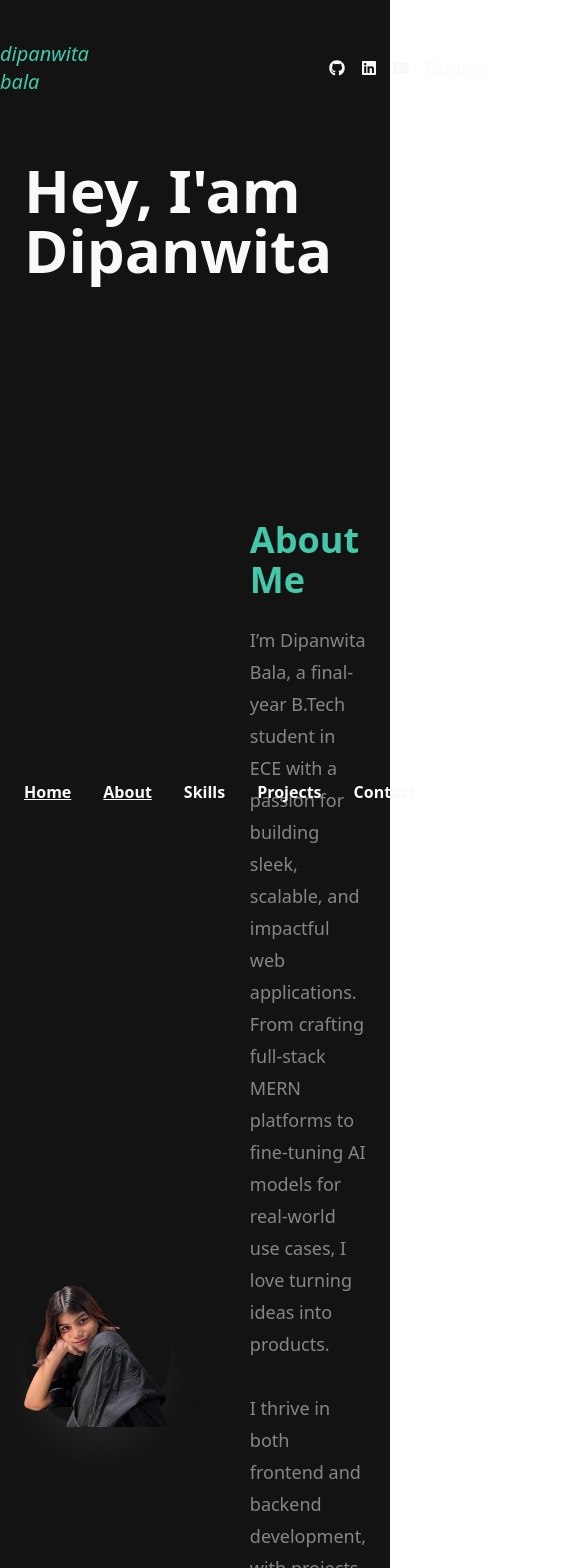
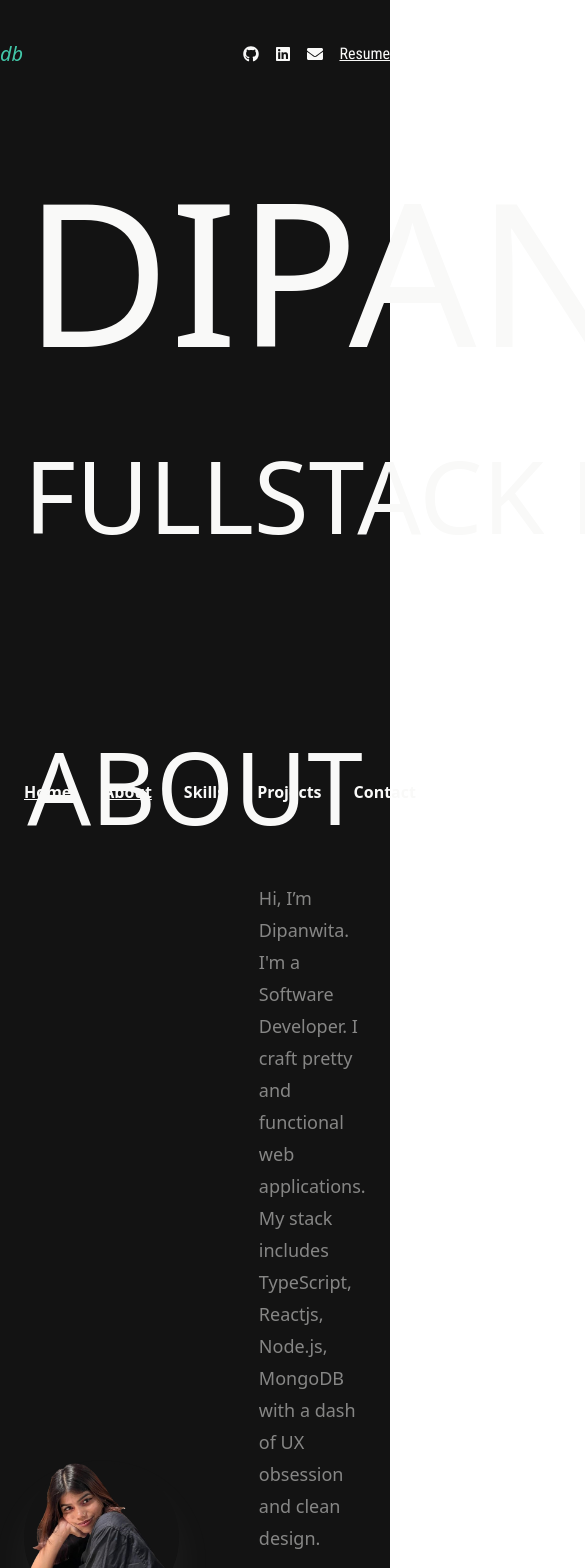
Before and after one commit to Dip-Bala/portfolio-v1, a React (Vite) app: page / in a window 390 px wide. Shown: the top 1568 px of the page, 585 px wide, since content can reach past the window. Built offline with nearby package versions, Linux system fonts and the light colour scheme.

Commit message:
new design

```diff
--- a/src/App.tsx
+++ b/src/App.tsx
@@ -23,12 +23,13 @@ function App() {
 
 export default App
 
-function Hero(){
+function Hero() {
   return (
-    <div className="py-30">
-      <h1 className="text-6xl text-offwhite font-bold">
-        Hey, I'am Dipanwita
+    <div className="py-20">
+      <h1 className="text-[200px] text-offwhite text-roboto font-medium font-stretch-ultra-condensed text-center text-nowrap hover:underline hover:underline-offset-2 decoration-lime">
+        DIPANWITA BALA
       </h1>
+      <h2 className="text-[100px] text-offwhite text-roboto font-normal font-stretch-ultra-condensed text-center text-nowrap hover:underline hover:underline-offset-2 decoration-pink-500">FULLSTACK DEVELOPER</h2>
     </div>
   )
 }
@@ -37,21 +38,28 @@ function About() {
   return (
     <motion.div
       id="about"
-      className="py-30 text-lg leading-8 max-w-full"
-      initial={{ opacity: 0, y: 50 }}
+      className="py-30 text-lg leading-8 max-w-full "
+      initial={{ opacity: 0, y: 100 }}
       animate={{ opacity: 1, y: 0 }}
-      transition={{ duration: 0.6 }}
+      transition={{ duration: 1 }}
     >
+      <div className="flex flex-col gap-20">
+        <h1 className="text-[100px] text-offwhite text-roboto font-normal font-stretch-ultra-condensed text-center text-nowrap hover:underline hover:underline-offset-2 decoration-lime  ">
+          ABOUT
+        </h1>
         <div className="flex items-center justify-between gap-20 text-offwhite/50">
           <div className="relative rounded-full shadow-2xl shadow-offwhite/10">
             <img src="/assets/photo1.png" className="object-cover w-full h-full" alt="Dipanwita Bala" />
           </div>
-      <div className="w-[60%]">
-      <h2 className="text-4xl font-semibold text-lightturquoise mb-6">About Me</h2>
+          <div className="w-[70%]">
             <p>
-        I’m Dipanwita Bala, a final-year B.Tech student in ECE with a passion for building sleek, scalable, and impactful web applications. From crafting full-stack MERN platforms to fine-tuning AI models for real-world use cases, I love turning ideas into products. <br /><br />
-        I thrive in both frontend and backend development, with projects like <strong>Mindly</strong> (a second-brain app) and a real-time <strong>Chat Room</strong> under my belt. My stack includes TypeScript, React, Node.js, MongoDB, Zod, and React Query, with a dash of UX obsession and clean design.
+              Hi, I’m Dipanwita. I'm a Software Developer. I craft pretty and functional web applications.  My stack includes TypeScript, Reactjs, Node.js, MongoDB with a dash of UX obsession and clean design. <br /><br />
+              I'm currently building <a className="underline decoration-2 text-pink-500" href="https://www.appmindly.live/" target="_blank">Mindly</a> - a web solution for unorganised and scattered imporatnt links. <br ></br>
+              I love to experiment with CSS designs sometimes. But I like backend more to be honest.
+              <br></br>
+              {/* I can not do without a cup of coffee. I enjoy painting, dancing and F.R.I.E.N.D.S.  */}
             </p>
+          </div>
         </div>
       </div>
     </motion.div>
@@ -66,11 +74,8 @@ function Header() {
       animate={{ opacity: 1 }}
       transition={{ duration: 1 }}
     >
-      <div className="flex items-center w-full fixed gap-60">
-        <h1 className="text-xl font-medium font-sans italic text-lightturquoise">dipanwita bala</h1>
-        {/* <div className="text-lightturquoise border border-lightturquoise rounded-4xl py-2 px-4 hover:bg-lightturquoise hover:text-darkblack transition">
-        Dipanwita Bala
-      </div> */}
+      <div className="flex items-center justify-between w-full fixed font-roboto">
+        <h1 className="text-xl font-medium font-sans italic text-lightturquoise">db</h1>
         <div className="flex items-center justify-end gap-4 ">
           <a href="https://github.com/Dip-Bala" target="_blank" rel="noreferrer"><FaGithub className="hover:text-lightturquoise transition" /></a>
           <a href="https://www.linkedin.com/in/dipanwita-bala-21999c/" target="_blank" rel="noreferrer"><FaLinkedin className="hover:text-lightturquoise transition" /></a>
@@ -85,6 +90,8 @@ function Header() {
 function Navbar() {
   return (
     // <nav className="flex md:justify-between items-center text-lg gap-4 mb-6 w-screen fixed">
+
+    // </nav>
     <div className="flex gap-8 justify-between text-md font-semibold fixed bottom-10">
       <a href="#home" className="hover:text-lightturquoise transition underline">Home</a>
       <a href="#about" className="hover:text-lightturquoise transition underline">About</a>
@@ -92,7 +99,6 @@ function Navbar() {
       <a href="#projects" className="hover:text-lightturquoise transition ">Projects</a>
       <a href="#contact" className="hover:text-lightturquoise transition ">Contact</a>
     </div>
-    // </nav>
   )
 }
 
@@ -109,7 +115,7 @@ function SkillSet() {
 
 function Projects() {
   return (
-    <div id="projects" className="flex flex-col gap-10">
+    <div id="projects" className="grid grid-cols-2">
       {projects.map((project, index) => (
         <motion.div
           key={index}
@@ -119,27 +125,39 @@ function Projects() {
           viewport={{ once: true }}
           transition={{ duration: 0.5 }}
         >
-          <div className="flex flex-col gap-4 hover:bg-darkgray p-4 rounded-xl">
-            <h2 className="text-3xl md:text-4xl font-bold hover:text-lightturquoise transition">{project.title}</h2>
-            <p className="text-sm md:text-base">{project.description}</p>
-            <img src={project.src} alt={project.title} className="rounded-xl shadow-md" />
-          </div>
-          <div className="bg-transindigo/80 flex flex-col p-4 rounded-2xl w-full lg:w-1/2">
-            <h3 className="text-xl font-semibold mb-2">Features</h3>
-            {project.features.map((feature, idx) => (
-              <div key={idx} className="font-light text-base p-2 border-b border-b-transturquoise">
-                <div className="flex gap-2 items-start">
-                  <span className="font-bold text-sm text-transturquoise bg-darkgray px-2 py-1 rounded-full">{idx + 1}</span>
-                  <p>{feature}</p>
-                </div>
-              </div>
-            ))}
-          </div>
+          <ProjectComp project={project}/>
         </motion.div>
       ))}
     </div>
   )
 }
+
+function ProjectComp({ project }: any) {
+  return (
+    <>
+      <div className="flex flex-col gap-4 hover:bg-darkgray p-4 rounded-xl">
+        {/* <p className="text-sm md:text-base">{project.description}</p> */}
+        <img src={project.src} alt={project.title} className="rounded-xl shadow-md opacity-70 hover:opacity-100" />
+        <h2 className=" hover:text-lightturquoise transition">{project.title}</h2>
+      </div>
+      {/* <div className="bg-transindigo/80 flex flex-col p-4 rounded-2xl w-full lg:w-1/2">
+        <h3 className="text-xl font-semibold mb-2">Features</h3>
+      </div> */}
+    </>
+  )
+}
+// function Features(){
+//   return (
+//     {project.features.map((feature, idx) => (
+//   <div key={idx} className="font-light text-base p-2 border-b border-b-transturquoise">
+//     <div className="flex gap-2 items-start">
+//       <span className="font-bold text-sm text-transturquoise bg-darkgray px-2 py-1 rounded-full">{idx + 1}</span>
+//       <p>{feature}</p>
+//     </div>
+//   </div>
+// ))}
+//   )
+// }
 
 function Contact() {
   return (
--- a/src/index.css
+++ b/src/index.css
@@ -1,6 +1,26 @@
+@import url('https://fonts.googleapis.com/css2?family=Roboto+Condensed:ital,wght@0,100..900;1,100..900&display=swap');
 @import "tailwindcss";
 
+/* @font-face {
+    font-family: "Roboto Condensed" ;
+    font-style: normal;
+    font-weight: 900;
+    font-display: swap;
+    src: url("/fonts/Roboto_Condensed-Black.ttf") format("truetype");
+
+} */
+
+/* .roboto-condensed- {
+    font-family: "Roboto Condensed", sans-serif;
+    font-optical-sizing: auto;
+    font-weight: <weight>;
+    font-style: normal;
+}
+   */
+
+
 @theme{
+    --font-roboto: 'Roboto Condensed', serif;
     --color-lightturquoise : #43c9aa;
     --color-transturquoise : #38e8be;
     --color-darkturquoise : #25886c;
```
Also changed, not shown: src/fonts/Roboto_Condensed-Black.ttf (added). Lines whose indentation alone changed are shown as unchanged.
